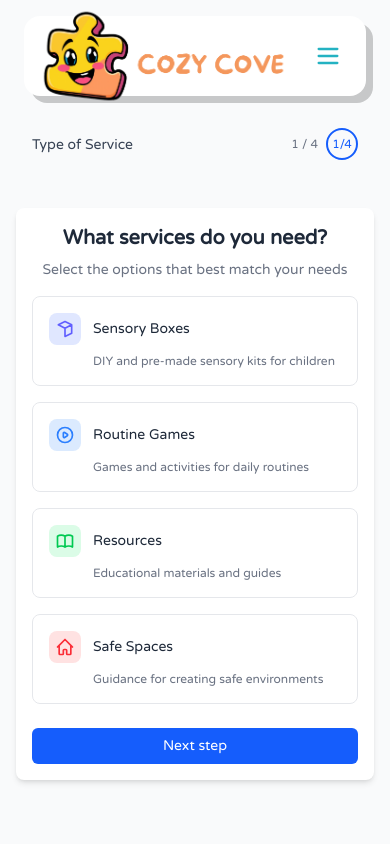
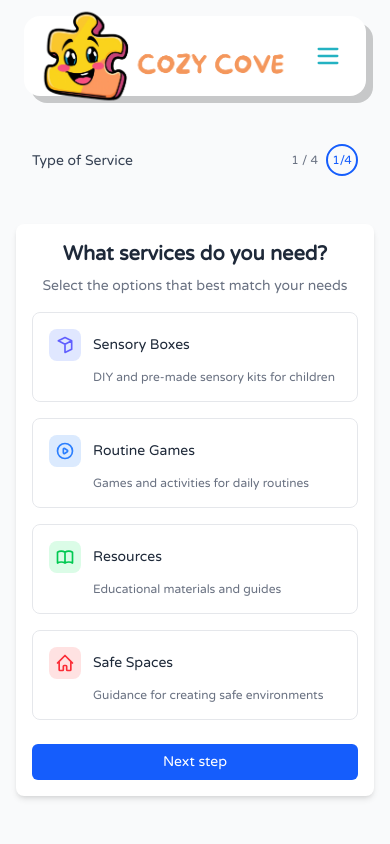
Before and after one commit to YVictorin/CozyCove, a React (Vite) app in the folder client/: page /register in a window 390 px wide. Shown: the top 844 px of the page. Built offline with nearby package versions, Linux system fonts and the light colour scheme; no server answers.

Commit message:
refactor: improve responsiveness for register form page

```diff
--- a/client/src/components/forms/MultiStepForm.jsx
+++ b/client/src/components/forms/MultiStepForm.jsx
@@ -133,8 +133,8 @@ const MultiStepForm = () => {
       {success && <div className="mb-4 text-green-500">{success}</div>}
 
       {/* Step Indicator */}
-      <div className="w-full  mt-16 max-w-3xl mb-4 px-4 flex items-center justify-between">
-        <div>
+      <div className={`w-full mt-24 max-w-3xl mb-4 px-4 flex items-center justify-between`}>
+      <div>
           {currentStep > 1 ? (
             <button onClick={handlePrevStep} className="mr-4 text-gray-500 hover:text-gray-700">
               <svg className="w-5 h-5" fill="none" stroke="currentColor" viewBox="0 0 24 24">
```
